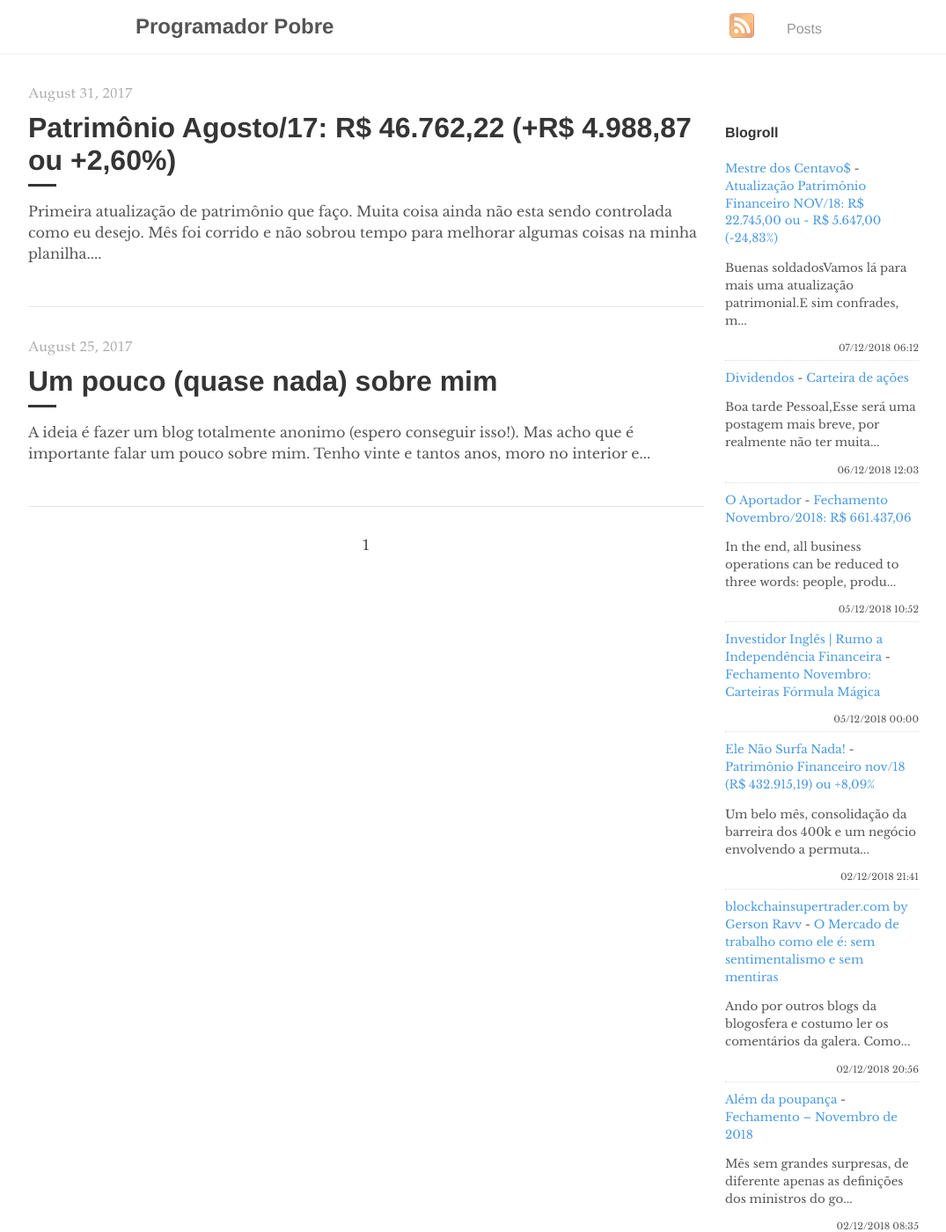
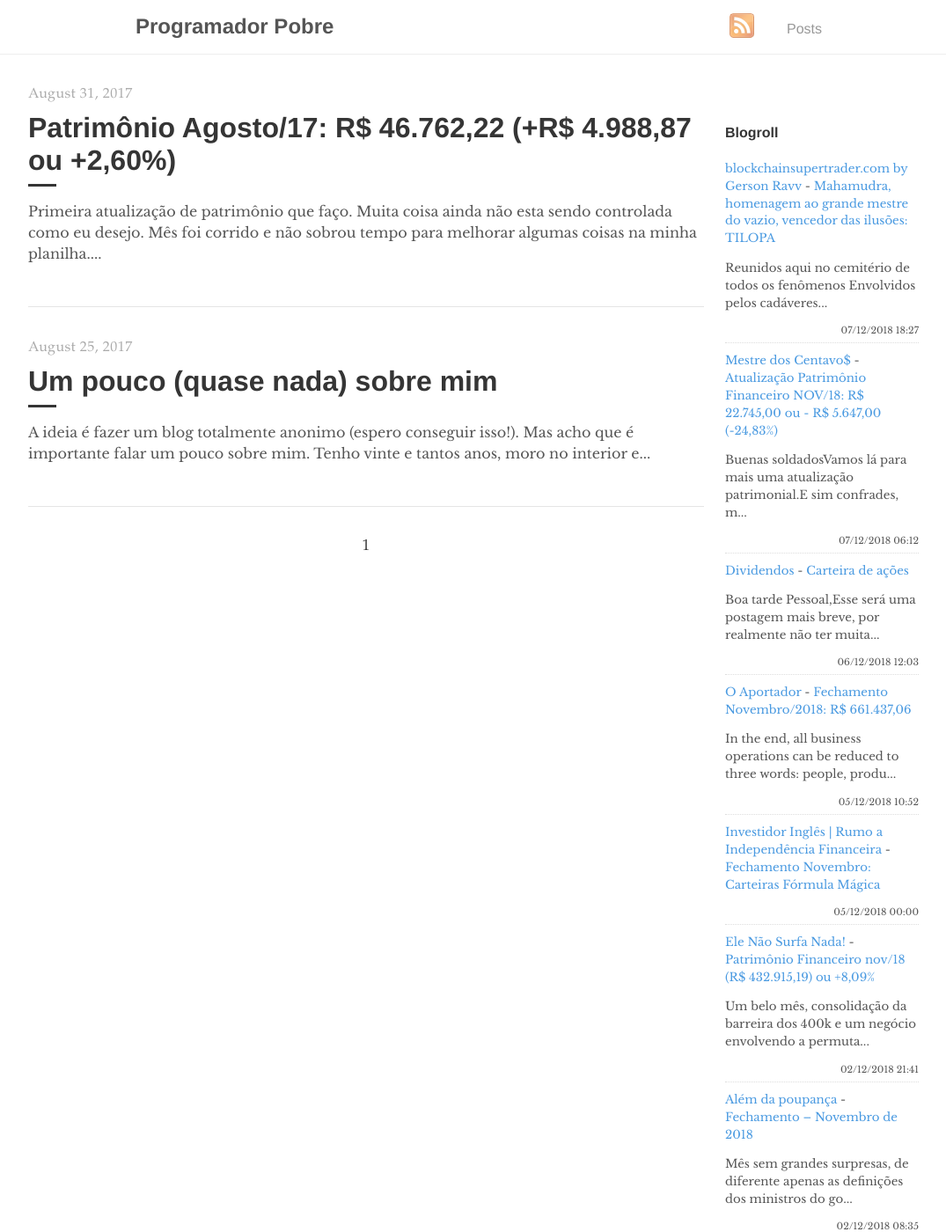
Before and after one commit to programadorpobre/programadorpobre.github.io, a Jekyll site: the page built from index.html, in a window 1280 px wide and 1400 px high. Shown: the whole window at 88% size, without its empty margins (96-1171 px from the left). Built offline with Jekyll 4.4.1, drawn with Linux system fonts in a browser that asks for light colours; the list of posts is cut into pages by our own code; comment, search, counter and statistics services are not loaded.

Commit message:
[ci skip] travis #490

```diff
--- a/_includes/feed-entries.html
+++ b/_includes/feed-entries.html
@@ -1,3 +1,8 @@
+<div class="feed-entry">
+    <a class="feed-entry-site-name" href="http://www.blockchainsupertrader.com/">blockchainsupertrader.com by Gerson Ravv</a> - <a class="feed-entry-title" href="http://www.blockchainsupertrader.com/2018/12/mahamudra-homenagem-ao-grande-mestre-do.html">Mahamudra, homenagem ao grande mestre do vazio, vencedor das ilusões: TILOPA</a>
+    <p class="feed-entry-summary">Reunidos aqui no cemitério de todos os fenômenos&nbsp;Envolvidos pelos cadáveres...</p>
+    <time datetime="2018-12-07T18:27:00.001-02:00">07/12/2018 18:27</time>
+</div>
 <div class="feed-entry">
     <a class="feed-entry-site-name" href="https://mestredoscentavos.blogspot.com/">Mestre dos Centavo$</a> - <a class="feed-entry-title" href="https://mestredoscentavos.blogspot.com/2018/12/atualizacao-patrimonio-financeiro-nov18.html">Atualização Patrimônio Financeiro NOV/18: R$ 22.745,00 ou - R$ 5.647,00 (-24,83%)</a>
     <p class="feed-entry-summary">Buenas soldadosVamos lá para mais uma atualização patrimonial.E sim confrades, m...</p>
@@ -24,11 +29,6 @@
     <time datetime="2018-12-02T21:41:00.000-02:00">02/12/2018 21:41</time>
 </div>
 <div class="feed-entry">
-    <a class="feed-entry-site-name" href="http://www.blockchainsupertrader.com/">blockchainsupertrader.com by Gerson Ravv</a> - <a class="feed-entry-title" href="http://www.blockchainsupertrader.com/2018/12/o-mercado-de-trabalho-como-ele-e-sem.html">O Mercado de trabalho como ele é: sem sentimentalismo e sem mentiras</a>
-    <p class="feed-entry-summary">Ando por outros blogs da blogosfera e costumo ler os comentários da galera. Como...</p>
-    <time datetime="2018-12-02T20:56:00.000-02:00">02/12/2018 20:56</time>
-</div>
-<div class="feed-entry">
     <a class="feed-entry-site-name" href="https://alemdapoupanca.blogspot.com/">Além da poupança</a> - <a class="feed-entry-title" href="https://alemdapoupanca.blogspot.com/2018/12/fechamento-novembro-de-2018.html">Fechamento – Novembro de 2018</a>
     <p class="feed-entry-summary">Mês sem grandes surpresas, de diferente apenas as definições dos ministros do go...</p>
     <time datetime="2018-12-02T08:35:00.001-02:00">02/12/2018 08:35</time>
```
